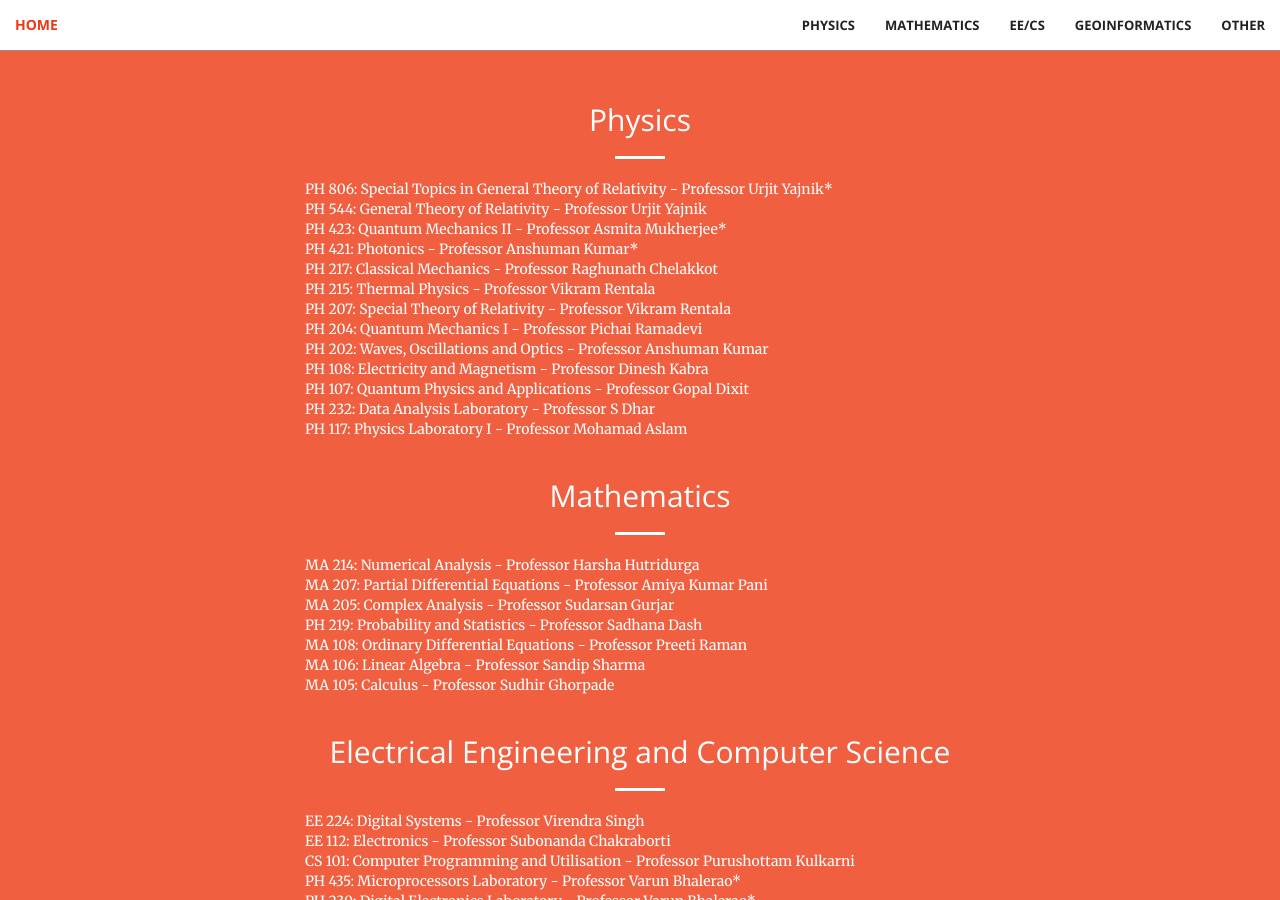
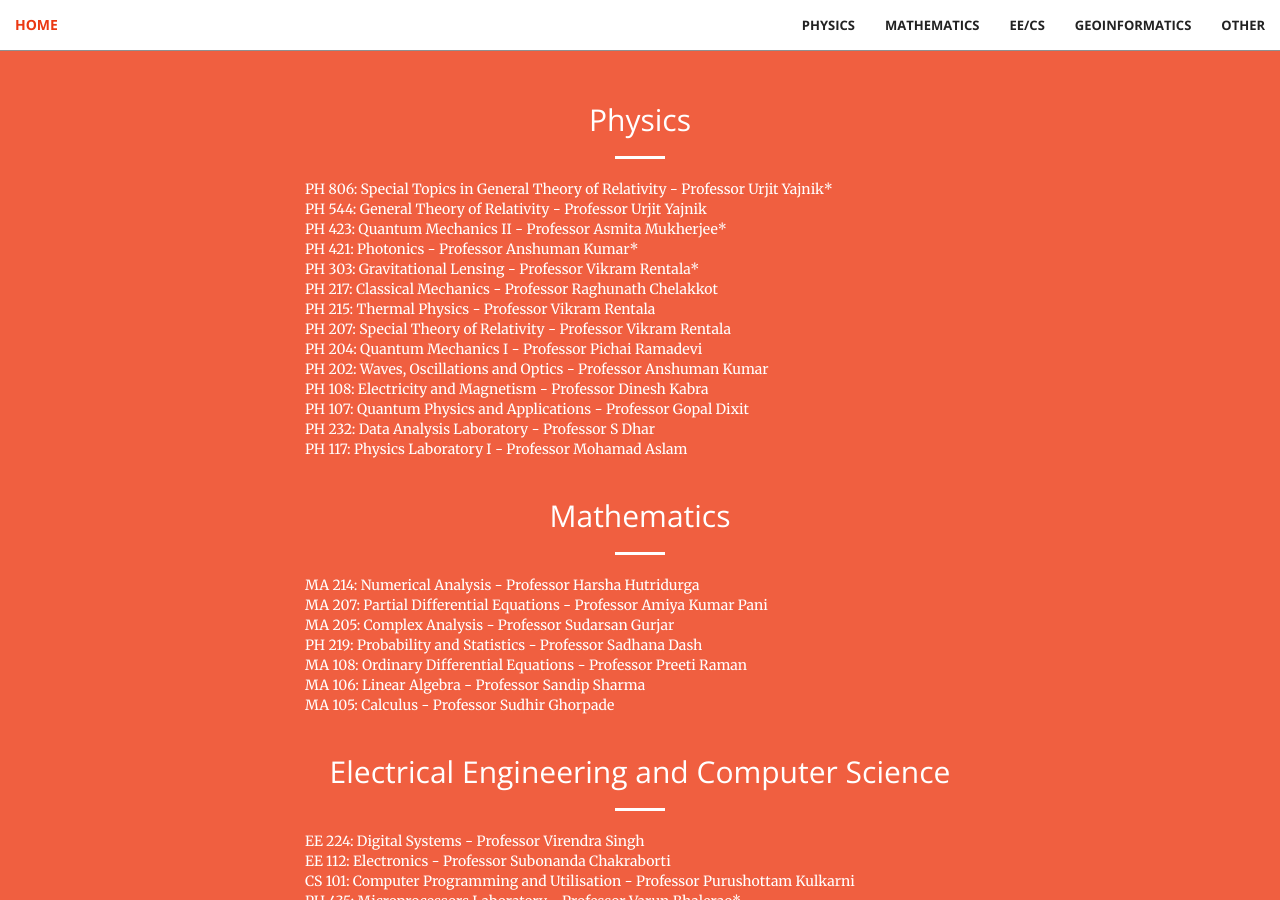
Before and after one commit to aravindbharathi/aravindbharathi.github.io, a Jekyll site: the page courses/index.html, which Jekyll copies as it is, in a window 1280 px wide and 900 px high, scrolled down 1213 px. Built offline with Jekyll 4.4.1, drawn with Linux system fonts in a browser that asks for light colours.

Commit message:
Update index.html

```diff
--- a/courses/index.html
+++ b/courses/index.html
@@ -172,6 +172,7 @@
                     PH 544: General Theory of Relativity - Professor Urjit Yajnik<br>
                     PH 423: Quantum Mechanics II - Professor Asmita Mukherjee*<br>
                     PH 421: Photonics - Professor Anshuman Kumar*<br>
+                    PH 303: Gravitational Lensing - Professor Vikram Rentala*<br>
                     PH 217: Classical Mechanics - Professor Raghunath Chelakkot<br>
                     PH 215: Thermal Physics - Professor Vikram Rentala<br>
                     PH 207: Special Theory of Relativity - Professor Vikram Rentala<br>
```
